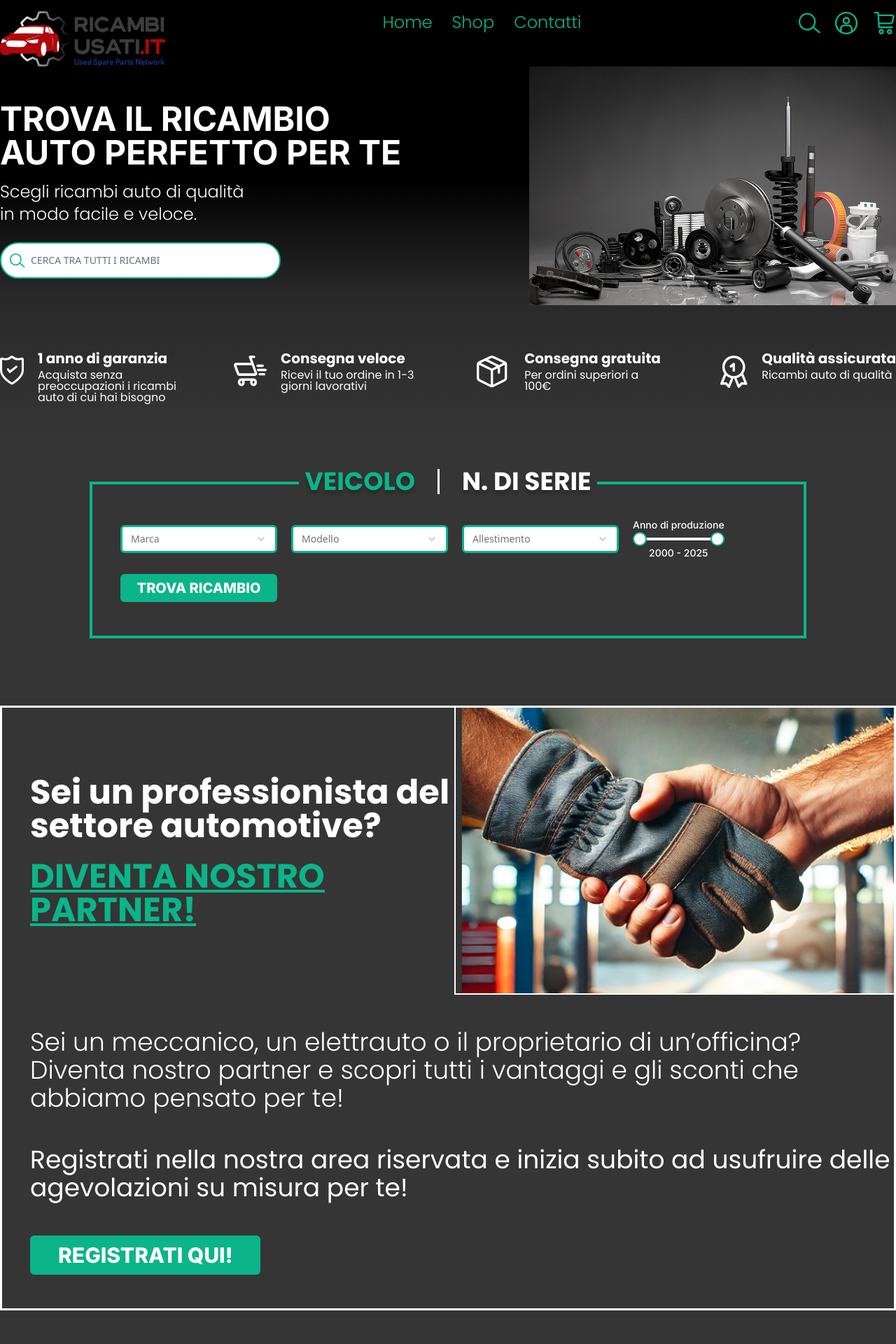
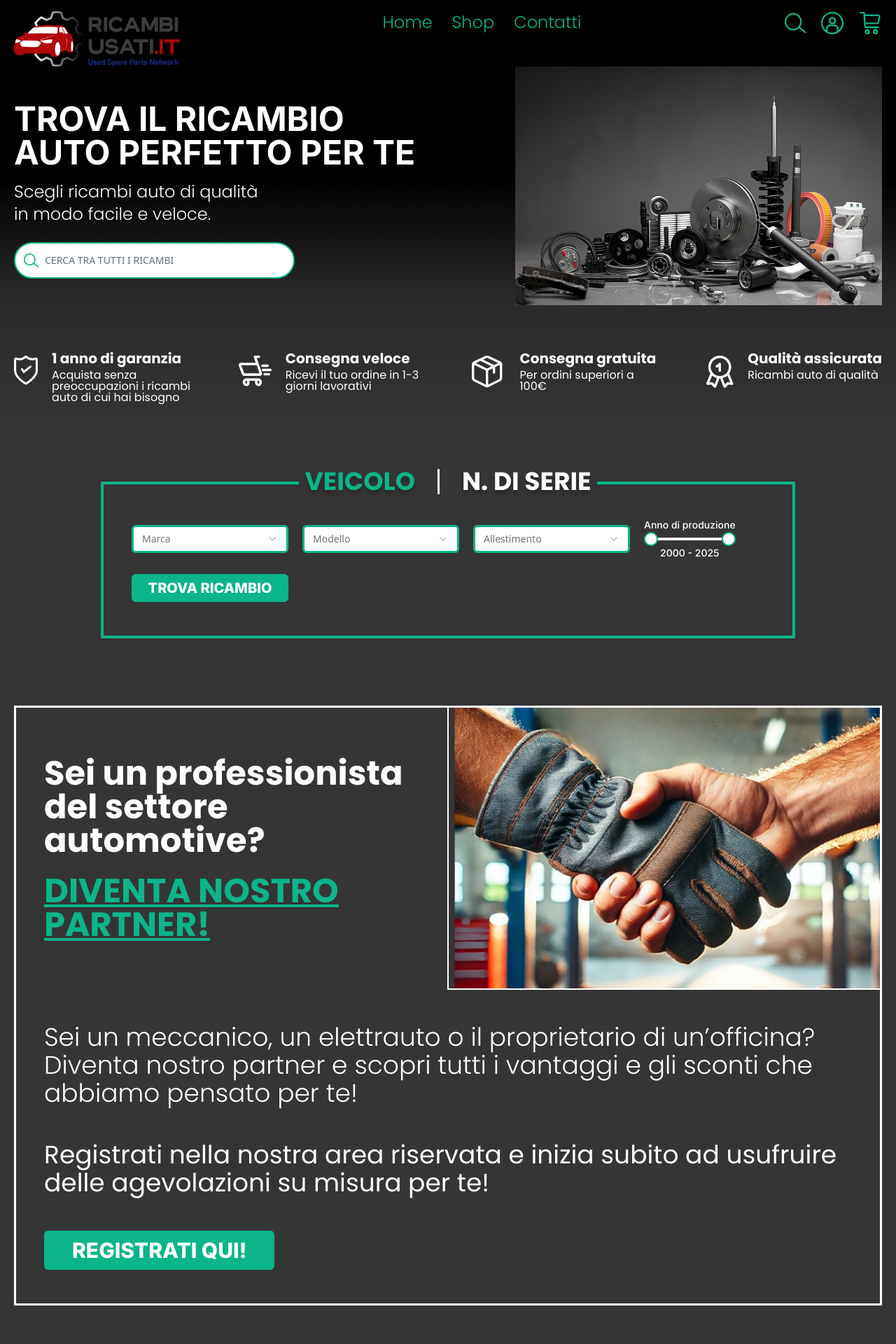
Before and after one commit to IvanCardi/ricambi-usati-fe, a Next.js app: page / in a window 1280 px wide. Shown: the top 1920 px of the page at 70% size. Built offline with nearby package versions, Linux system fonts and the light colour scheme.

Commit message:
fix: adds flex and w-full around every component

```diff
--- a/src/app/(sections)/diventaPartner.tsx
+++ b/src/app/(sections)/diventaPartner.tsx
@@ -5,10 +5,10 @@ import { Button } from "@/components/ui/button";
 
 export default function DiventaPatner() {
   return (
-    <div className="bg-[#353535] pt-24">
+    <div className="flex w-full bg-[#353535] pt-24">
       <MainContainer>
         <div className="flex flex-col items-center md:items-start border-[3px] md:pl-10 pb-12 border-white gap-12">
-          <div className="flex w-full items-center">
+          <div className="flex items-center">
             <div className="flex flex-col md:w-1/2 gap-6">
               <span className="text-3xl md:text-5xl text-center md:text-left font-poppins font-bold text-white">
                 Sei un professionista del settore automotive?
--- a/src/app/(sections)/hero/hero.tsx
+++ b/src/app/(sections)/hero/hero.tsx
@@ -3,7 +3,7 @@ import HeroDesktop from "./heroDesktop";
 
 export default function Hero() {
   return (
-    <div className="bg-gradient-to-b from-[#000000] from-20% via-[#292929] via-[40%] to-[#353535] to-65%">
+    <div className="flex w-full bg-gradient-to-b from-[#000000] from-20% via-[#292929] via-[40%] to-[#353535] to-65%">
       <MainContainer>
         <HeroDesktop />
       </MainContainer>
--- a/src/app/(sections)/partners.tsx
+++ b/src/app/(sections)/partners.tsx
@@ -49,7 +49,7 @@ export default function Partners() {
   ];
 
   return (
-    <div className="bg-gradient-to-b from-[#DBD9D9] to-[#939292] pt-24">
+    <div className="flex w-full bg-gradient-to-b from-[#DBD9D9] to-[#939292] pt-24">
       <MainContainer>
         <div className="flex justify-center items-center">
           <Carousel
--- a/src/app/(sections)/recensioni.tsx
+++ b/src/app/(sections)/recensioni.tsx
@@ -51,7 +51,7 @@ export default function Recensioni() {
 
   function ReviewCard(review: Review) {
     return (
-      <div className="flex flex-col w-80 h-52 border border-black p-5 gap-3">
+      <div className="flex flex-col max-w-80 max-h-52 border border-black p-5 gap-3">
         <div className="flex flex-col md:flex-row justify-between items-center">
           <span className="text-xl font-inter font-semibold">
             {review.name}
@@ -68,9 +68,9 @@ export default function Recensioni() {
   }
 
   return (
-    <div className="bg-[#D9D9D9] pt-24">
+    <div className="flex w-full bg-[#D9D9D9] pt-24">
       <MainContainer>
-        <div className="flex justify-center items-center">
+        <div className="flex justify-center items-center ">
           <Carousel
             opts={{
               align: "start",
--- a/src/app/(sections)/ricambi/ricambi.tsx
+++ b/src/app/(sections)/ricambi/ricambi.tsx
@@ -139,7 +139,7 @@ export default function Ricambi() {
   ];
 
   return (
-    <div className="bg-gradient-to-b from-[#353535] from-5% via-[#616161] via-[15%] to-[#DBD9D9] to-40% pt-24">
+    <div className="flex w-full bg-gradient-to-b from-[#353535] from-5% via-[#616161] via-[15%] to-[#DBD9D9] to-40% pt-24">
       <MainContainer>
         <div className="flex flex-col gap-14">
           {categories.map((category) => (
--- a/src/app/components/mainContainer.tsx
+++ b/src/app/components/mainContainer.tsx
@@ -8,7 +8,7 @@ export default function MainContainer(props: {
 }) {
   return (
     <div
-      className={`md:mx-[auto] lg:mx-[auto] sm:px-[24px] sm:w-full md:max-w-[740px] lg:max-w-[1300px] md:px-[0px] ${props.className}`}
+      className={`md:mx-[auto] lg:mx-[auto] sm:px-[24px] sm:w-full md:w-[740px] lg:w-[1240px] md:px-[0px] ${props.className}`}
     >
       {props.children}
     </div>
--- a/src/app/footer/footer.tsx
+++ b/src/app/footer/footer.tsx
@@ -1,13 +1,11 @@
 import Link from "next/link";
-import MainContainer from "../components/mainContainer";
 import Image from "next/image";
 import SiteMap from "./siteMap";
 import logo from "../../../public/logo.svg";
 
 export default function Footer() {
   return (
-    <div className="bg-gradient-to-b from-[#939292] via-[#353535] to-black pt-24">
-      <MainContainer>
+    <div className="flex w-full bg-gradient-to-b from-[#939292] via-[#353535] to-black pt-24 px-5">
       <div className="flex flex-col w-full gap-24">
         <SiteMap />
         <div className="flex w-full justify-between">
@@ -25,14 +23,13 @@ export default function Footer() {
             Mi-2071045 - R.A.E.E. IT19110P00005805 - Registro Pile e
             Accumulatori IT20070000012272
           </span>
-            <div className="hidden md:grid grid-cols-4 gap-5 p-3">
+          <div className="hidden md:grid grid-cols-4 gap-5">
             {Array.from({ length: 8 }).map((_, index) => (
               <div key={index} className="bg-white h-8 w-10"></div>
             ))}
           </div>
         </div>
       </div>
-      </MainContainer>
     </div>
   );
 }
--- a/src/app/navbar.tsx
+++ b/src/app/navbar.tsx
@@ -1,6 +1,5 @@
 import Image from "next/image";
 import Link from "next/link";
-import MainContainer from "./components/mainContainer";
 import logo from "../../public/logo.svg";
 import searchIcon from "../../public/search_nav_icon.svg";
 import profile from "../../public/profile_icon.svg";
@@ -8,8 +7,7 @@ import cart from "../../public/cart_icon.svg";
 
 export default function Navbar() {
   return (
-    <div className="hidden md:block bg-black">
-      <MainContainer>
+    <div className="hidden w-full md:inline-flex bg-black px-5">
       <div className="flex w-full justify-between items-start pt-4">
         <Link href={"/"}>
           <Image src={logo} objectFit="contain" alt="ricambi usati logo" />
@@ -37,7 +35,6 @@ export default function Navbar() {
           <Image src={cart} objectFit="contain" alt="cart icon" />
         </div>
       </div>
-      </MainContainer>
     </div>
   );
 }
--- a/tailwind.config.ts
+++ b/tailwind.config.ts
@@ -66,7 +66,7 @@ export default {
   screens: {
     sm: "0px",
     md: "768px",
-    lg: "1300px",
+    lg: "1240px",
   },
   plugins: [tailwindAnimate],
 } satisfies Config;
```
Lines whose indentation alone changed are shown as unchanged.
